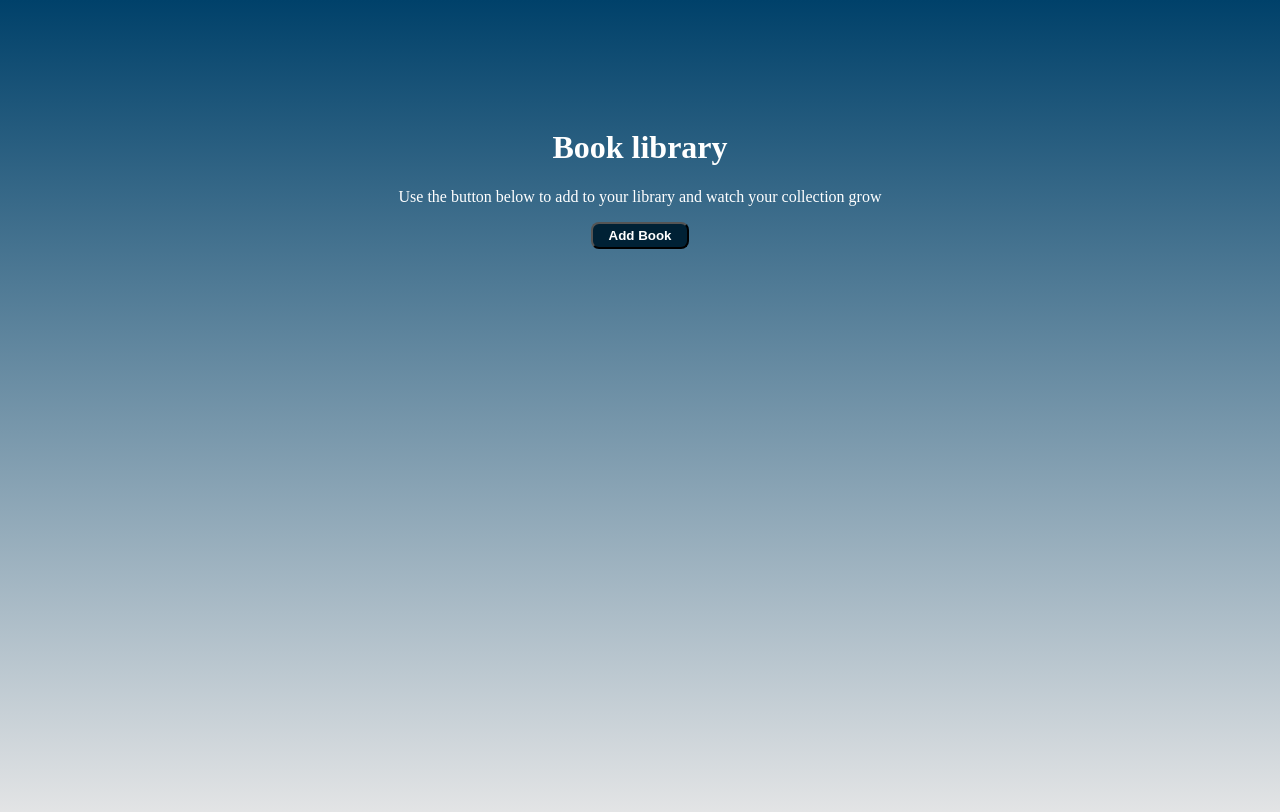
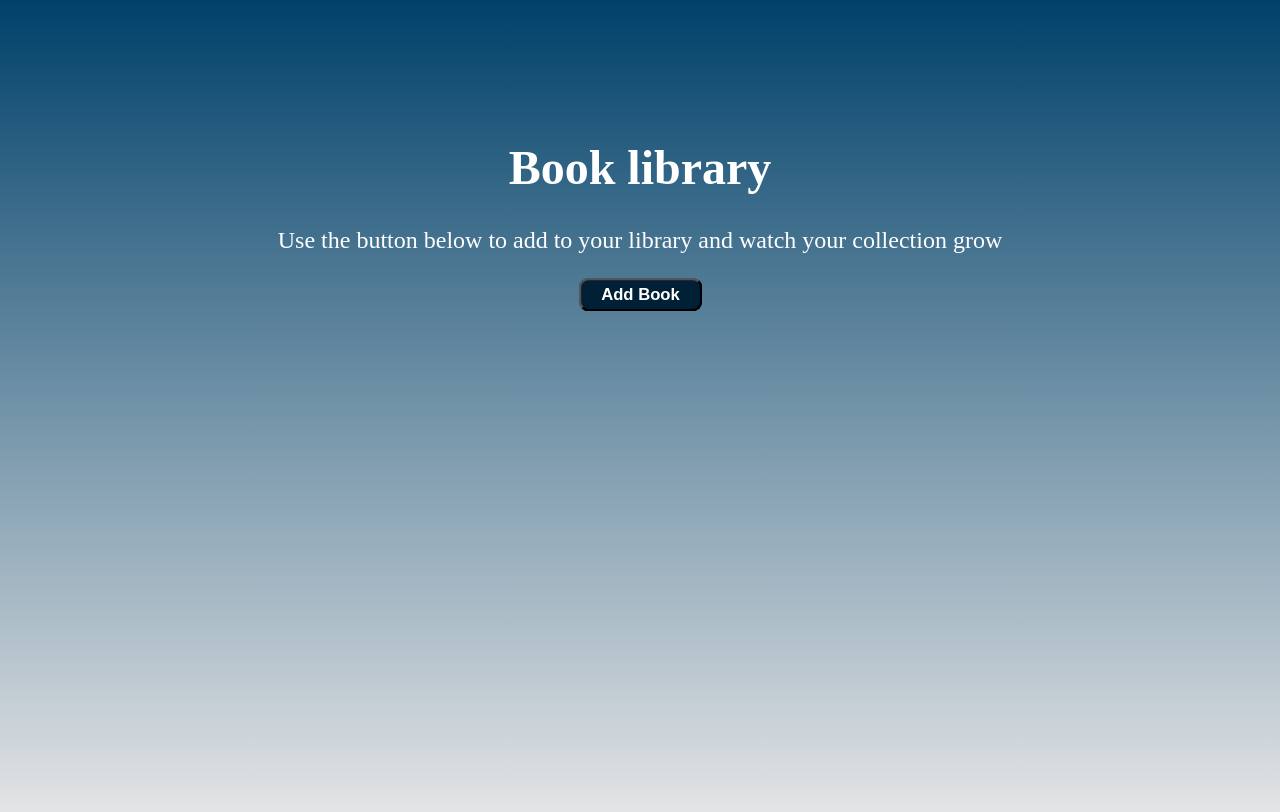
Before and after one commit to dariojularic/Book-library-js, a website built with Vite: page index.html in a window 1280 px wide. Built offline with nearby package versions, Linux system fonts and the light colour scheme.

Commit message:
Add style

```diff
--- a/style.css
+++ b/style.css
@@ -25,6 +25,7 @@ body {
   color: white;
   padding-top: 100px;
   transition: 1s;
+  font-size: 1.5rem;
 }
 
 .hidden {
@@ -150,6 +151,7 @@ body {
   padding: 4px 16px 4px 16px;
   font-weight: 700;
   border-radius: 8px;
+  scale: 1.25;
 }
 
 
```
